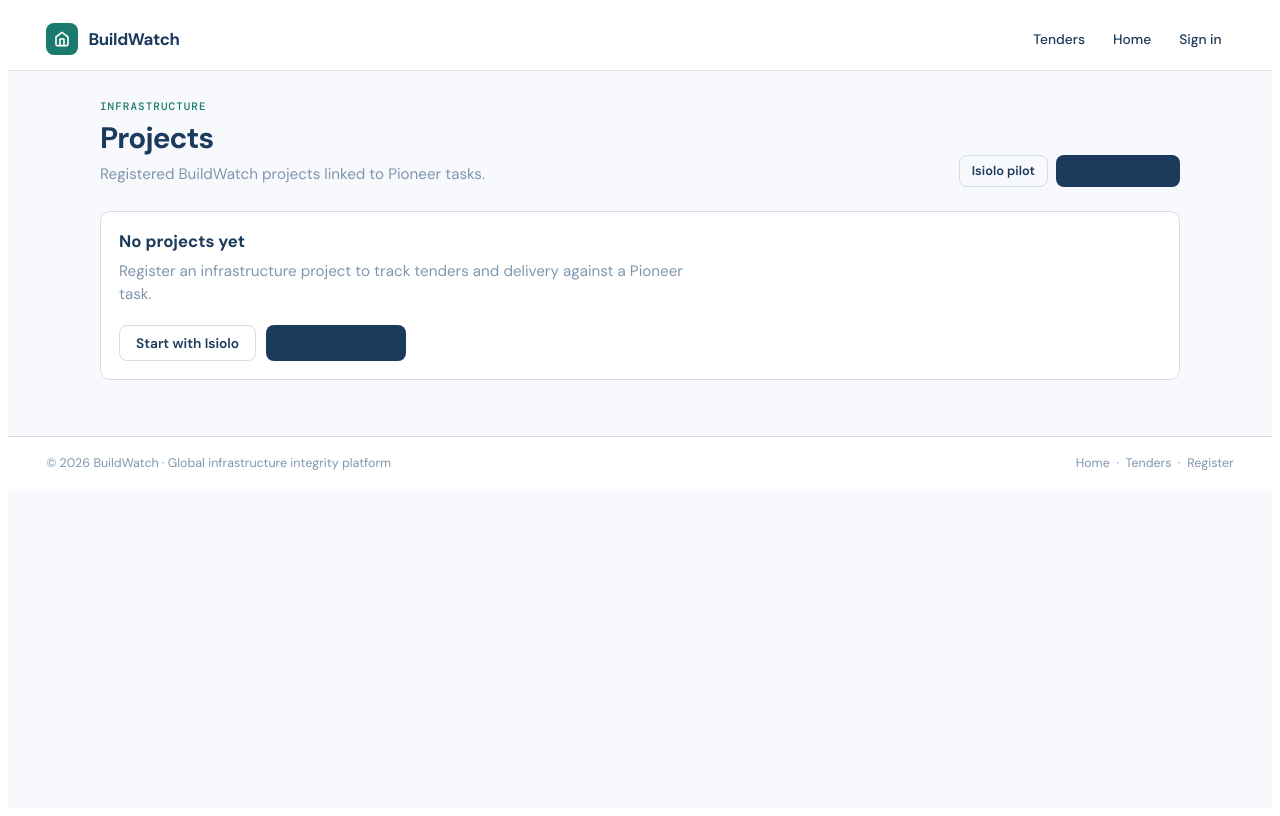
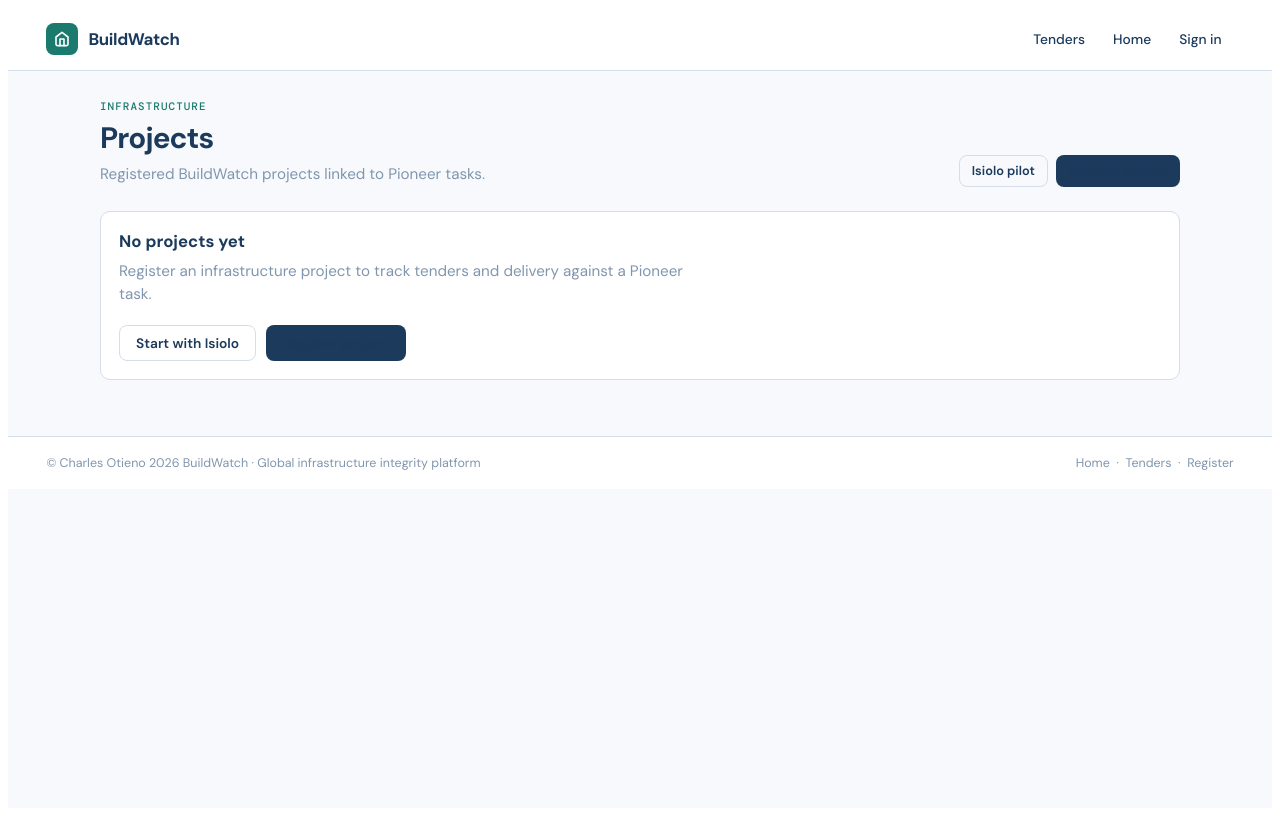
Before and after one commit to cotieno1/project_accounting, a Django app: template templates/buildwatch/project_list.html in a window 1280 px wide. Run offline with Django 5.2, Linux system fonts and the light colour scheme; the template is opened without the code that fills it, so the values that code supplies are empty.

Commit message:
Footer: attribute copyright to Charles Otieno
Co-authored-by: Cursor <cursoragent@cursor.com>

```diff
--- a/templates/buildwatch/base.html
+++ b/templates/buildwatch/base.html
@@ -417,7 +417,7 @@
   </main>
 
   <footer class="bw-footer">
-    <span>&copy; {% now "Y" %} {{ bw_brand_title|default:"BuildWatch" }} &middot; Global infrastructure integrity platform</span>
+    <span>&copy; Charles Otieno {% now "Y" %} {{ bw_brand_title|default:"BuildWatch" }} &middot; Global infrastructure integrity platform</span>
     <span>
       <a href="{% url 'home' %}">Home</a>
       &nbsp;&middot;&nbsp;
```
